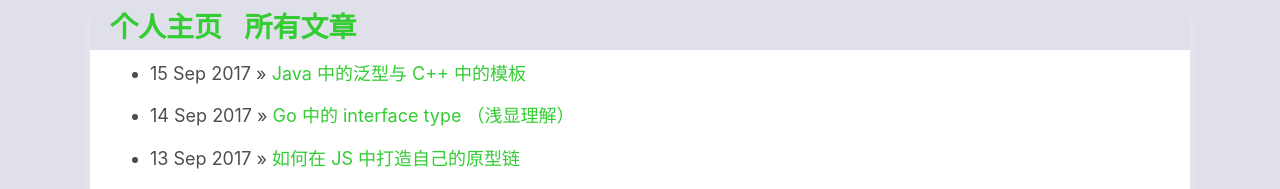
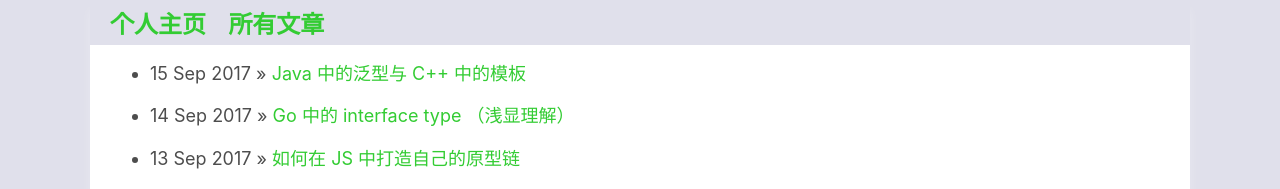
Before and after one commit to xxleyi/xxleyi.github.io, a Jekyll site: the page built from blog/index.html, in a window 1280 px wide. Shown: the top 189 px of the page. Built offline with Jekyll 4.4.1, drawn with Linux system fonts in a browser that asks for light colours.

Commit message:
update the lookout.

```diff
--- a/css/post.css
+++ b/css/post.css
@@ -66,7 +66,7 @@ nav ul{
 nav li{
     display: inline;
     margin-right: 2rem;
-    font-size: 2.8rem;
+    font-size: 2.4rem;
 }
 
 a {
```
